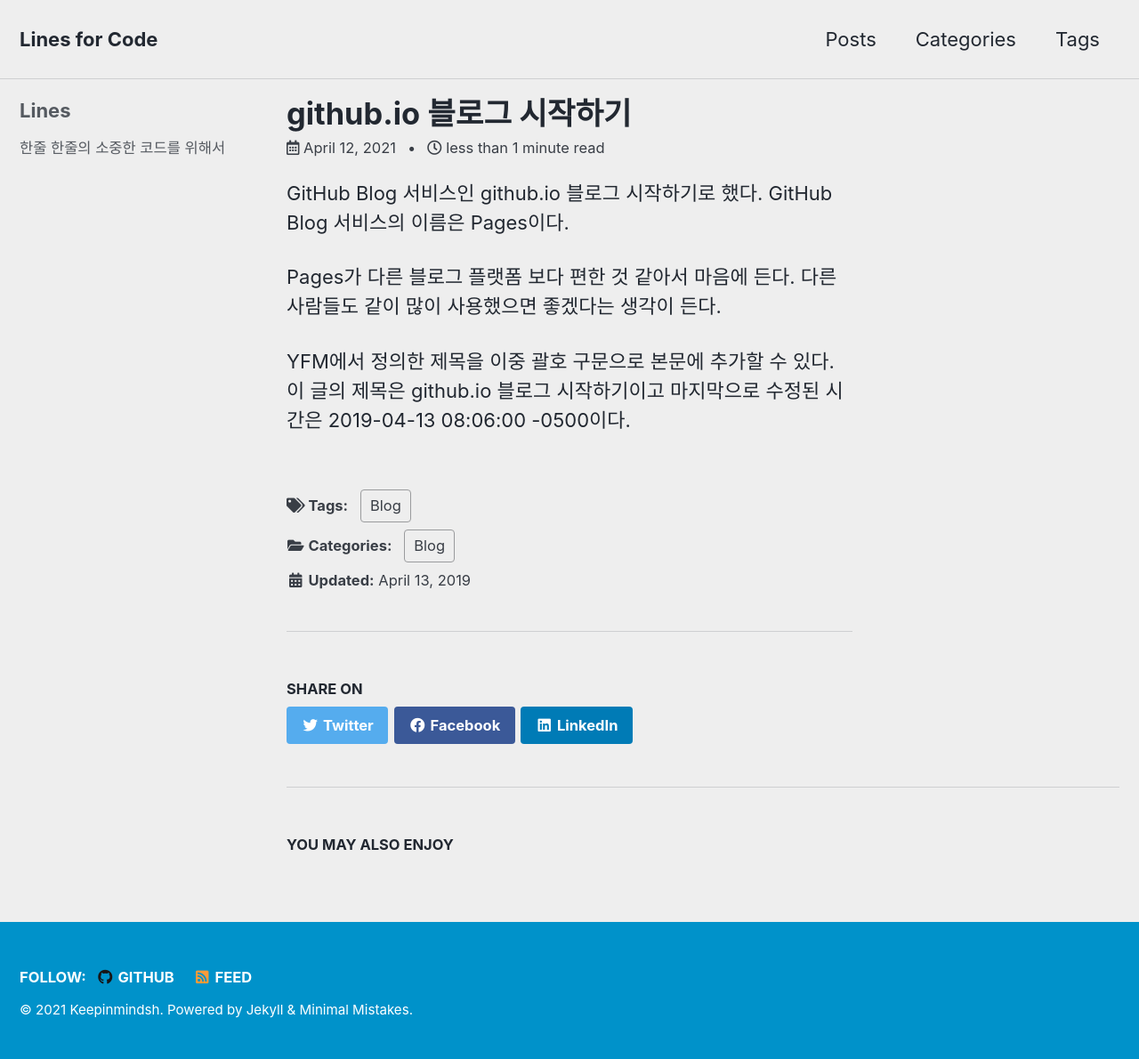
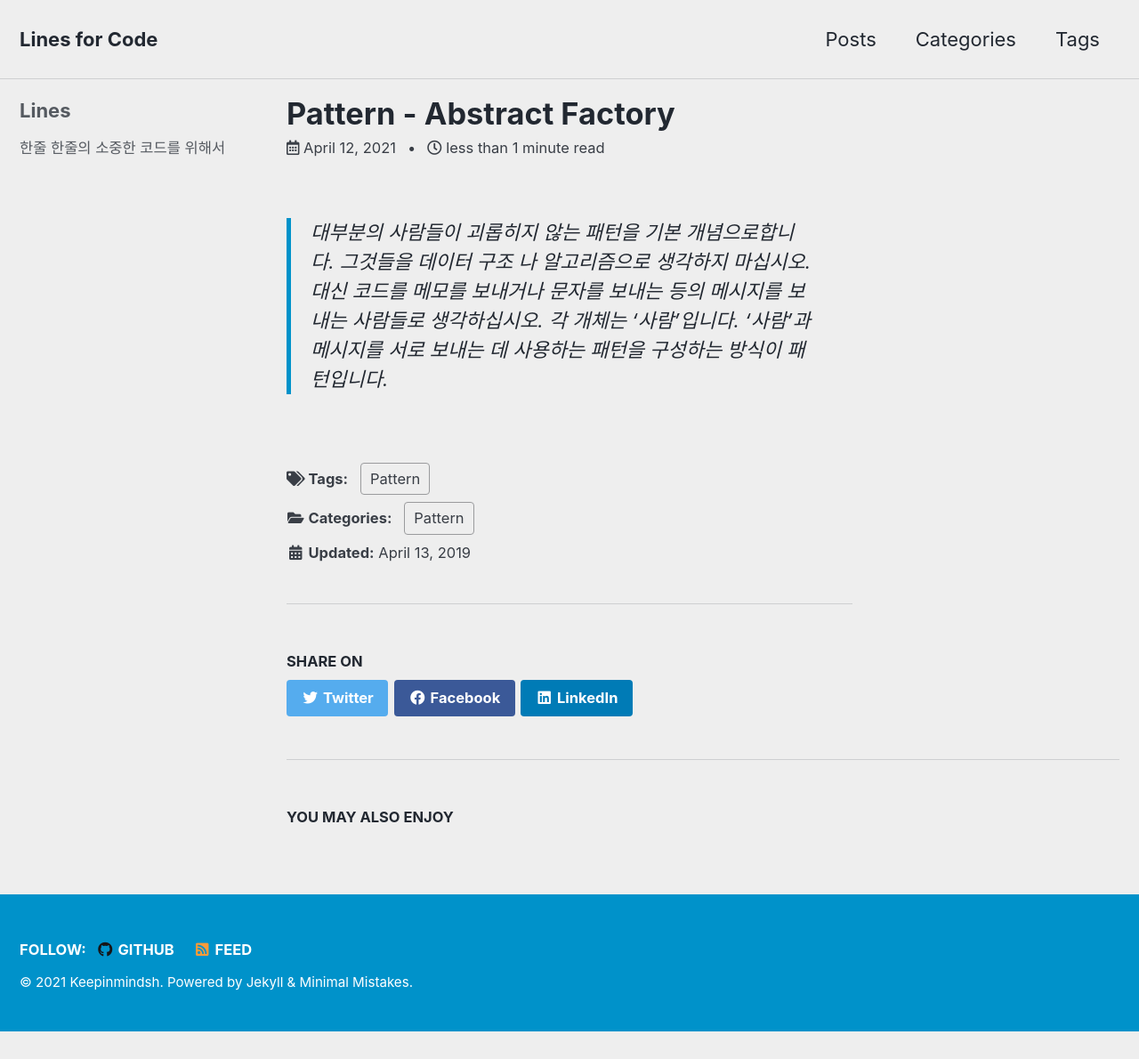
Before and after one commit to keepinmindsh/lines.io, a Jekyll site: the page built from _posts/2021-04-12-fisrt-post.md, in a window 1280 px wide. Shown: the whole page at 89% size. Built offline with Jekyll 4.4.1, drawn with Linux system fonts in a browser that asks for light colours; cached includes are drawn as plain includes; after the commit the page ends 1159 px from its top, so only the background shows below that.

Commit message:
Update 2021-04-12-fisrt-post.md

```diff
--- a/_posts/2021-04-12-fisrt-post.md
+++ b/_posts/2021-04-12-fisrt-post.md
@@ -1,20 +1,12 @@
 ---
-title:  "github.io 블로그 시작하기"
-excerpt: "GitHub Blog 서비스인 github.io 블로그 시작하기로 했다."
+title:  "Pattern - Abstract Factory"
+excerpt: "Gof Design Pattern"
 
 categories:
-  - Blog
+  - Pattern
 tags:
-  - Blog
+  - Pattern
 last_modified_at: 2019-04-13T08:06:00-05:00
 ---
 
-GitHub Blog 서비스인 github.io 블로그 시작하기로 했다.
-GitHub Blog 서비스의 이름은 Pages이다.
-
-Pages가 다른 블로그 플랫폼 보다 편한 것 같아서 마음에 든다.
-다른 사람들도 같이 많이 사용했으면 좋겠다는 생각이 든다.
-
-YFM에서 정의한 제목을 이중 괄호 구문으로 본문에 추가할 수 있다.
-이 글의 제목은 {{ page.title }}이고
-마지막으로 수정된 시간은 {{ page.last_modified_at }}이다.
+> 대부분의 사람들이 괴롭히지 않는 패턴을 기본 개념으로합니다. 그것들을 데이터 구조 나 알고리즘으로 생각하지 마십시오. 대신 코드를 메모를 보내거나 문자를 보내는 등의 메시지를 보내는 사람들로 생각하십시오. 각 개체는 '사람'입니다. '사람'과 메시지를 서로 보내는 데 사용하는 패턴을 구성하는 방식이 패턴입니다.
```
